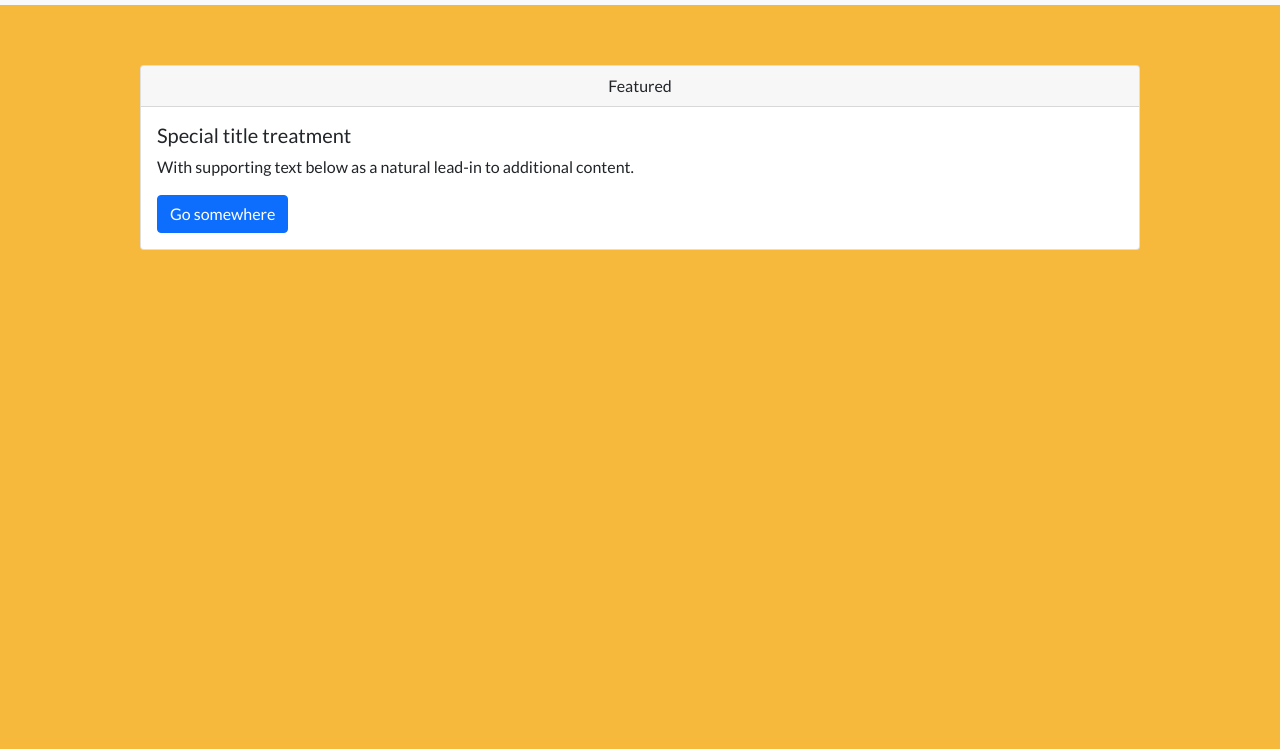
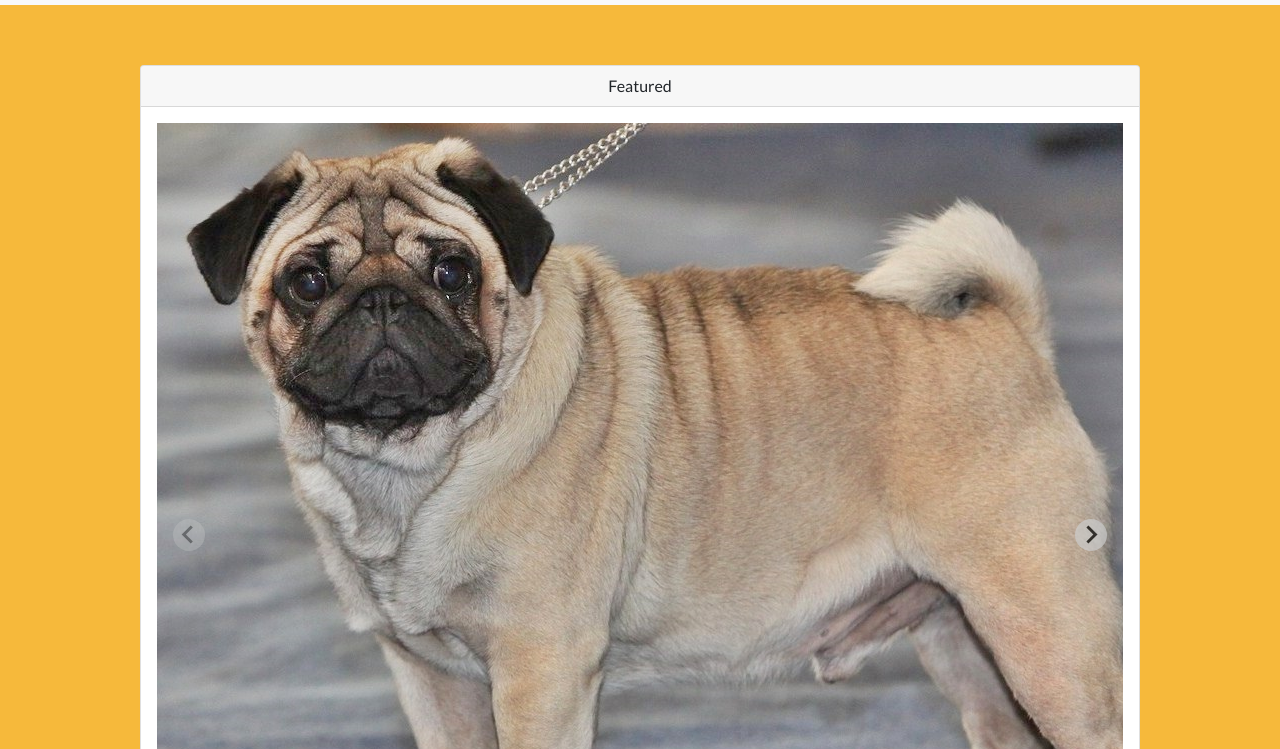
Before and after one commit to daivarasdev/VanillaJS, a website: page index.html in a window 1280 px wide. Shown: the part 51-800 px from the top of the page. Drawn offline with nearby package versions, Linux system fonts and the light colour scheme.

Commit message:
Succesfully added splide.js

```diff
--- a/index.html
+++ b/index.html
@@ -9,6 +9,10 @@
       rel="stylesheet"
       integrity="sha384-eOJMYsd53ii+scO/bJGFsiCZc+5NDVN2yr8+0RDqr0Ql0h+rP48ckxlpbzKgwra6"
       crossorigin="anonymous"
+    />
+    <link
+      rel="stylesheet"
+      href="node_modules/@splidejs/splide/dist/css/splide.min.css"
     />
     <link rel="preconnect" href="https://fonts.gstatic.com" />
     <link
@@ -79,15 +83,26 @@
     <div class="card">
       <div class="card-header">Featured</div>
       <div class="card-body">
-        <h5 class="card-title">Special title treatment</h5>
-        <p class="card-text">
-          With supporting text below as a natural lead-in to additional content.
-        </p>
-        <a href="#" class="btn btn-primary">Go somewhere</a>
+        <div class="splide">
+          <div class="splide__track">
+            <ul class="splide__list">
+              <li class="splide__slide">
+                <img src="images/Mops_oct09_cropped2.jpg" alt="" />
+              </li>
+              <li class="splide__slide">
+                <img src="images/Mops_oct09_cropped2.jpg" alt="" />
+              </li>
+              <li class="splide__slide">
+                <img src="images/Mops_oct09_cropped2.jpg" alt="" />
+              </li>
+            </ul>
+          </div>
+        </div>
       </div>
     </div>
     <!-- SCRIPT TAG -->
     <script src="script.js"></script>
+    <script src="node_modules/@splidejs/splide/dist/js/splide.min.js"></script>
     <script
       src="https://cdn.jsdelivr.net/npm/bootstrap@5.0.0-beta3/dist/js/bootstrap.bundle.min.js"
       integrity="sha384-JEW9xMcG8R+pH31jmWH6WWP0WintQrMb4s7ZOdauHnUtxwoG2vI5DkLtS3qm9Ekf"
--- a/package.json
+++ b/package.json
@@ -11,6 +11,7 @@
   "license": "ISC",
   "dependencies": {
     "@popperjs/core": "^2.9.2",
+    "@splidejs/splide": "^2.4.21",
     "bootstrap": "^5.0.0-beta3",
     "popper.js": "^1.16.1"
   },
--- a/script.js
+++ b/script.js
@@ -1,4 +1,8 @@
 "use strict";
+// INITIALIZING SPLIDE
+document.addEventListener("DOMContentLoaded", function () {
+  new Splide(".splide").mount();
+});
 
 // Pop-Up Modal
 const modal = document.getElementById("popUp-Modal");
```
Also changed, not shown: images/Mops_oct09_cropped2.jpg (added), 1 other file.
